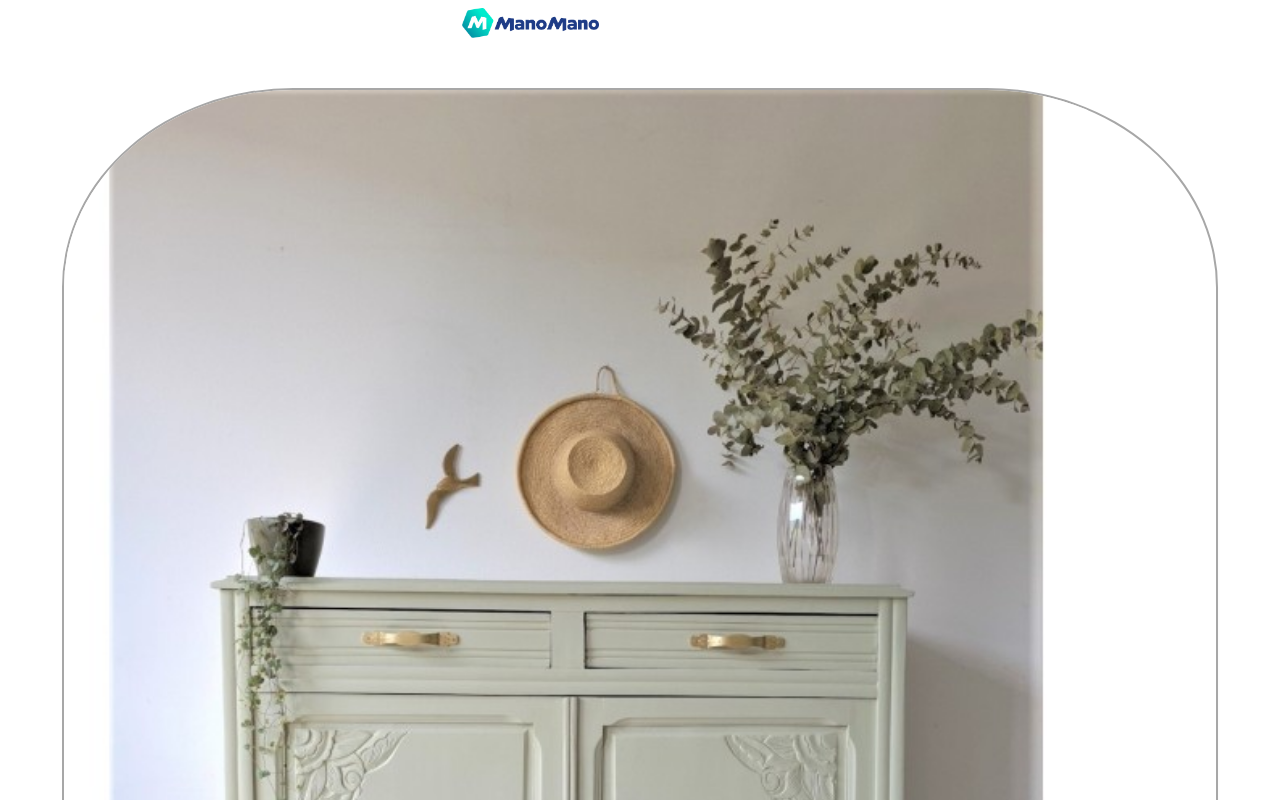
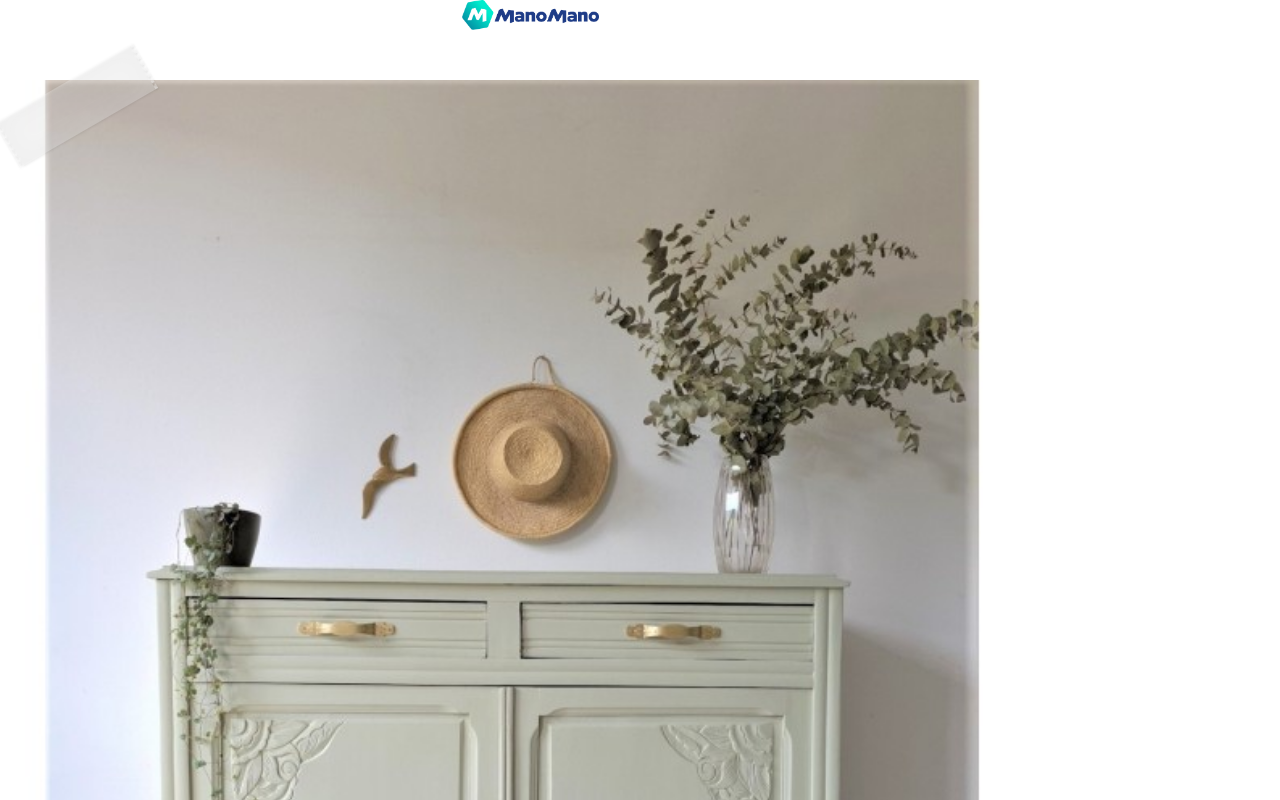
Before and after one commit to Mariion-62/nomanomaye, a React (Create React App) app: page /details in a window 1280 px wide. Shown: the top 800 px of the page. Built offline with nearby package versions, Linux system fonts and the light colour scheme.

Commit message:
Push accordion and add animation

```diff
--- a/src/Accordion/index.jsx
+++ b/src/Accordion/index.jsx
@@ -32,12 +32,14 @@ Accordion.propTypes = {
   title: propTypes.string,
   columnContent: propTypes.string,
   rowContent: propTypes.string,
+  // backImg: propTypes.string,
 };
 
 Accordion.defaultProps = {
   title: '',
   columnContent: '',
   rowContent: '',
+  // backImg: '',
 };
 
 export default Accordion;
--- a/src/Accordion/style.jsx
+++ b/src/Accordion/style.jsx
@@ -1,13 +1,20 @@
 import styled from 'styled-components';
 
 const SAccordion = styled.div`
+  button {
+    background-color: none;
+    position: relative;
+    opacity: 1;
+  }
   .cubeTitle {
+    font-family: 'Open Sans', sans-serif;
+    font-weight: 600;
+    font-size: 20px;
     letter-spacing: 2px;
     overflow: hidden;
   }
 
   .content {
-    color: #14685b;
     visibility: hidden;
     height: 0;
     opacity: 0;
@@ -42,7 +49,7 @@ const SAccordion = styled.div`
     overflow: visible;
     padding: 1rem;
     opacity: 1;
-    font-family: 'Quicksand', sans-serif;
+    font-family: 'Open Sans', sans-serif;
     font-size: 25px;
     transition: all 0.4s ease-in;
     font-weight: 500;
--- a/src/DiyItem/index.jsx
+++ b/src/DiyItem/index.jsx
@@ -2,6 +2,7 @@ import Accordion from 'Accordion';
 import SDiyItem from './style';
 import buffet from '../buffetDeco.jpg';
 import logo from '../assets/logoManoMano.png';
+import wood from '../assets/wood.jpeg';
 
 function DiyItem() {
   return (
@@ -9,11 +10,26 @@ function DiyItem() {
       <img className="logo" src={logo} alt="logo" />
       <article>
         <div className="imgContainer">
+          <div className="tape" />
           <img src={buffet} alt="buffet" />
         </div>
-        <h1>Buffet de salle à manger scandinave</h1>
+        <div className="load">
+          <div className="paint">
+            <h1>Buffet de salle à manger scandinave</h1>
+          </div>
+          <div className="rollerContain">
+            <div className="roller">
+              <div className="roller-top" />
+              <div className="roller-handle" />
+            </div>
+          </div>
+        </div>
 
-        <Accordion title="Tutoriel et étapes" columnContent="TEST 1" />
+        <Accordion
+          title="Tutoriel et étapes"
+          columnContent="TEST 1"
+          backImg={wood}
+        />
 
         <Accordion title="Listes des articles" rowContent="TEST 2" />
 
--- a/src/DiyItem/style.jsx
+++ b/src/DiyItem/style.jsx
@@ -1,6 +1,7 @@
 import styled from 'styled-components';
 
 const SDiyItem = styled.div`
+  position: relative;
   margin: 0;
   display: flex;
   flex-direction: column;
@@ -9,17 +10,18 @@ const SDiyItem = styled.div`
   font-weight: 200;
   text-align: center;
   margin-bottom: 30px;
+  overflow: hidden;
 
   //BALISES CSS
 
   article {
-    border: solid 2px #a7a7a7;
+    /* border: solid 2px #a7a7a7;
     border-top-left-radius: 20% 15%;
     border-top-right-radius: 20% 15%;
     border-bottom-left-radius: 20% 15%;
-    border-bottom-right-radius: 20% 15%;
+    border-bottom-right-radius: 20% 15%; */
     color: #0c193a;
-    width: 90vw;
+    width: 100vw;
     margin: 50px auto 0;
     font-size: 17px;
     line-height: 28px;
@@ -28,32 +30,33 @@ const SDiyItem = styled.div`
   }
 
   h1 {
-    margin: 0;
+    width: 80vw;
+    margin-left: 35px;
     padding: 10px 0 0 0;
     height: 70px;
     font-family: 'Open Sans', sans-serif;
-    width: 100%;
     font-size: 20px;
     text-align: center;
     font-weight: 700;
-    background-color: #ff912a;
   }
   h3 {
+    background-color: #0c193a;
+    color: white;
     font-family: 'Open Sans', sans-serif;
   }
   button {
+    background-color: none;
     border: none;
     width: 100%;
   }
 
-  //ClassName CSS
-
+  //-----------------------------------------------------------------------------ClassName CSS
   .logo {
     height: 30px;
     margin-right: 220px;
   }
   .imgContainer {
-    margin: 0 0 0 0;
+    margin: 0 0 30px 0;
     width: 80vw;
     height: auto;
     aspect-ratio: 1/1;
@@ -67,6 +70,176 @@ const SDiyItem = styled.div`
     display: flex;
     justify-content: space-around;
   }
+
+  //------------------------------------------------------------------------------ROLLER ANIMATION
+  .load {
+    width: 100%;
+    height: 100px;
+    overflow: hidden;
+  }
+
+  /* Paint */
+
+  .paint {
+    width: 100%;
+    position: absolute;
+    overflow: hidden;
+    animation: animate-paint 3s ease-in-out 1;
+    background-color: #ff912a;
+  }
+
+  /* Roller */
+
+  .roller {
+    position: absolute;
+    width: 361px;
+    height: 161px;
+    animation: animate-roller 2s ease-in-out 1;
+    z-index: 3;
+    top: 65%;
+    left: -75%;
+  }
+
+  .roller-top {
+    position: absolute;
+    height: 60px;
+    width: 60px;
+    border-left: 5px solid #666666;
+    border-bottom: 5px solid #666666;
+    border-right: 5px solid #666666;
+    top: 96px;
+    left: 31px;
+    border-bottom-left-radius: 15%;
+    border-bottom-right-radius: 15%;
+  }
+
+  .roller-top:before {
+    position: absolute;
+    content: '';
+    background-color: #666666;
+    width: 25px;
+    height: 153px;
+    border-radius: 5px;
+    left: -14px;
+    top: -96px;
+  }
+
+  .roller-top:after {
+    content: '';
+    position: absolute;
+    height: 135px;
+    width: 60px;
+    background-color: #fcf4e9;
+    border-radius: 10%;
+    top: -92px;
+    left: -36px;
+    border: 5px solid #f1e7da;
+  }
+
+  .roller-handle {
+    position: absolute;
+    width: 60px;
+    height: 40px;
+    border-top: 5px solid #666666;
+    border-left: 5px solid #666666;
+    border-top-left-radius: 30px;
+    top: 70px;
+    left: 96px;
+  }
+
+  .roller-handle:before {
+    position: absolute;
+    content: '';
+    width: 100px;
+    height: 40px;
+    background-color: #999999;
+    border: 5px solid #666666;
+    left: 50px;
+    top: -27px;
+    border-radius: 10%;
+  }
+
+  .roller-handle:after {
+    position: absolute;
+    content: '';
+    width: 80px;
+    height: 40px;
+    background-color: sandybrown;
+    border: 5px solid #a6593b;
+    left: 60px;
+    top: -27px;
+    border-radius: 5%;
+  }
+
+  /* Animations */
+
+  @keyframes animate-paint {
+    0% {
+      background-color: #ffa149;
+      color: #1f3e8f;
+      width: 100%;
+    }
+    100% {
+      background-color: #ff912a;
+      color: #0c193a;
+      width: 100%;
+    }
+  }
+
+  @keyframes animate-roller {
+    0% {
+      height: 90px;
+      background-color: white;
+      width: 3000px;
+      left: -200px;
+    }
+    100% {
+      height: 90px;
+      left: 100%;
+      background-color: white;
+      width: 3000px;
+    }
+  }
+  //------------------------------------------TAPE
+
+  .tape {
+    background-color: hsla(0, 0%, 100%, 0.2);
+    box-shadow: inset 0 0 1em 0.5em hsla(0, 0%, 100%, 0.1);
+    height: 3em;
+    position: absolute;
+    transform: rotate(-30deg);
+    width: 9em;
+    -webkit-filter: drop-shadow(0 1px 1px hsla(0, 0%, 0%, 0.3));
+  }
+  .tape:after,
+  .tape:before {
+    background-size: 0.4em 0.4em;
+    bottom: 0;
+    content: '';
+    position: absolute;
+    top: 0;
+    width: 0.2em;
+  }
+  .tape:after {
+    background-image: linear-gradient(
+        45deg,
+        transparent 50%,
+        hsla(0, 0%, 100%, 0.3) 50%
+      ),
+      linear-gradient(-45deg, transparent 50%, hsla(0, 0%, 100%, 0.3) 50%);
+    background-position: 0 100%;
+    left: -0.2em;
+  }
+  .tape:before {
+    background-image: linear-gradient(
+        135deg,
+        transparent 50%,
+        hsla(0, 0%, 100%, 0.3) 50%
+      ),
+      linear-gradient(-135deg, transparent 50%, hsla(0, 0%, 100%, 0.3) 50%);
+    background-position: 100% 100%;
+    right: -0.2em;
+  }
 `;
 
 export default SDiyItem;
--- a/src/index.jsx
+++ b/src/index.jsx
@@ -2,6 +2,7 @@ import React from 'react';
 import ReactDOM from 'react-dom';
 import { BrowserRouter } from 'react-router-dom';
 import App from './App';
+import './reset.css';
 
 ReactDOM.render(
   <React.StrictMode>
--- /dev/null
+++ b/src/reset.css
@@ -0,0 +1,134 @@
+/* http://meyerweb.com/eric/tools/css/reset/
+   v2.0 | 20110126
+   License: none (public domain)
+*/
+
+html,
+body,
+div,
+span,
+applet,
+object,
+iframe,
+h1,
+h2,
+h3,
+h4,
+h5,
+h6,
+p,
+blockquote,
+pre,
+a,
+abbr,
+acronym,
+address,
+big,
+cite,
+code,
+del,
+dfn,
+em,
+img,
+ins,
+kbd,
+q,
+s,
+samp,
+small,
+strike,
+strong,
+sub,
+sup,
+tt,
+var,
+b,
+u,
+i,
+center,
+dl,
+dt,
+dd,
+ol,
+ul,
+li,
+fieldset,
+form,
+label,
+legend,
+table,
+caption,
+tbody,
+tfoot,
+thead,
+tr,
+th,
+td,
+article,
+aside,
+canvas,
+details,
+embed,
+figure,
+figcaption,
+footer,
+header,
+hgroup,
+menu,
+nav,
+output,
+ruby,
+section,
+summary,
+time,
+mark,
+audio,
+video {
+  margin: 0;
+  padding: 0;
+  border: 0;
+  font-size: 100%;
+  vertical-align: baseline;
+}
+
+/* HTML5 display-role reset for older browsers */
+article,
+aside,
+details,
+figcaption,
+figure,
+footer,
+header,
+hgroup,
+menu,
+nav,
+section {
+  display: block;
+}
+
+body {
+  line-height: 1;
+}
+
+ol,
+ul {
+  list-style: none;
+}
+
+blockquote,
+q {
+  quotes: none;
+}
+
+blockquote::before,
+blockquote::after,
+q::before,
+q::after {
+  content: '';
+  content: none;
+}
+
+table {
+  border-collapse: collapse;
+  border-spacing: 0;
+}
```
Also changed, not shown: src/assets/wood.jpeg (added).
